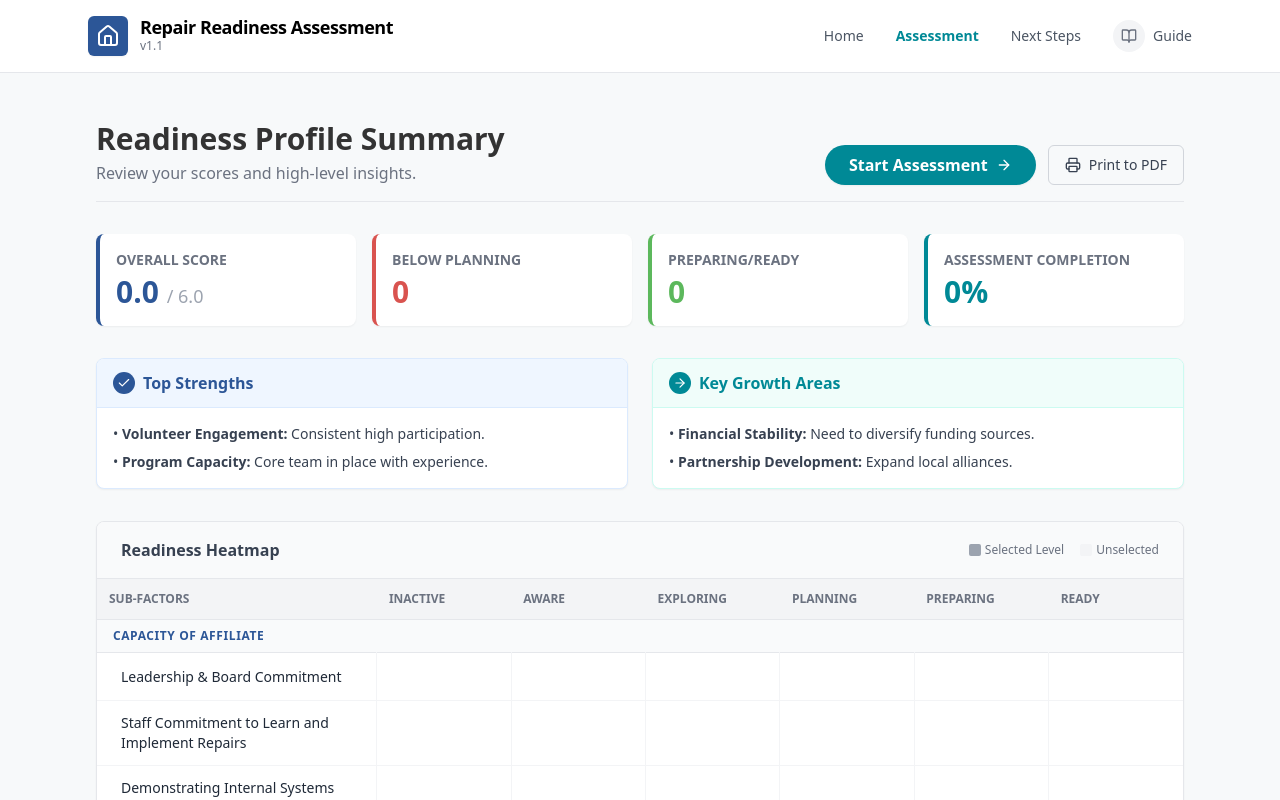
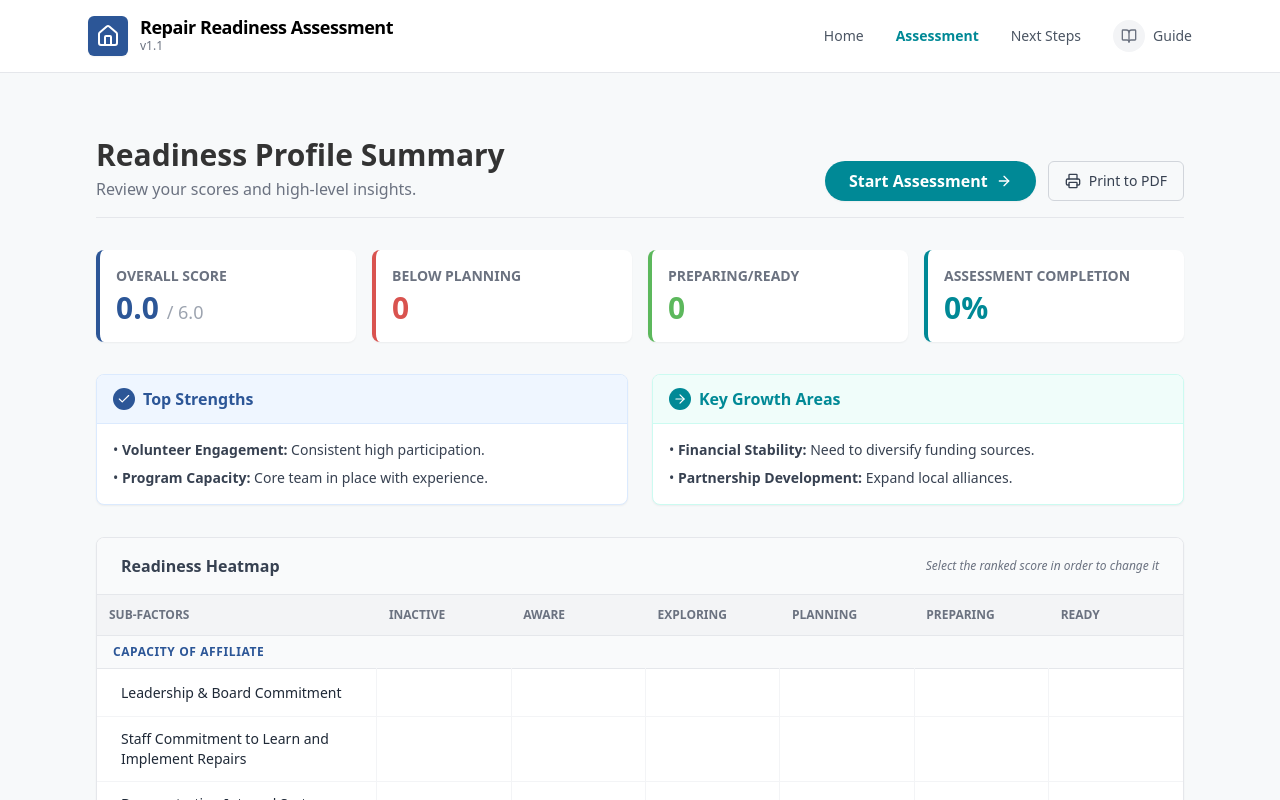
Before and after one commit to jerryzuniga/readiness-app, a React (Vite) app: page / in a window 1280 px wide. Both pictures are taken after a click on the button "Assessment". Shown: the top 800 px of the page. Built offline with nearby package versions, Linux system fonts and the light colour scheme.

Commit message:
Update ReadinessApp.tsx

```diff
--- a/src/ReadinessApp.tsx
+++ b/src/ReadinessApp.tsx
@@ -592,11 +592,9 @@ export default function HomeRepairAssessment() {
               )}
             </div>
 
-            {/* --- NEW "WHAT TO EXPECT" SECTION --- */}
             <div className="w-full max-w-3xl bg-white rounded-xl shadow-sm border border-gray-200 p-8 text-left mb-12">
               <h3 className="text-2xl font-bold text-[#2C5697] mb-8">What to Expect</h3>
               <div className="space-y-8">
-                {/* Item 1 */}
                 <div className="flex gap-5">
                   <div className="flex-shrink-0 w-12 h-12 rounded-full bg-[#E3F2FD] flex items-center justify-center text-[#2C5697] font-bold text-lg">
                     15
@@ -607,7 +605,6 @@ export default function HomeRepairAssessment() {
                   </div>
                 </div>
 
-                {/* Item 2 */}
                 <div className="flex gap-5">
                   <div className="flex-shrink-0 w-12 h-12 rounded-full bg-[#E3F2FD] flex items-center justify-center text-[#2C5697]">
                     <Clock size={24} />
@@ -618,7 +615,6 @@ export default function HomeRepairAssessment() {
                   </div>
                 </div>
 
-                {/* Item 3 */}
                 <div className="flex gap-5">
                   <div className="flex-shrink-0 w-12 h-12 rounded-full bg-[#E3F2FD] flex items-center justify-center text-[#2C5697]">
                     <BarChart3 size={24} />
@@ -629,7 +625,6 @@ export default function HomeRepairAssessment() {
                   </div>
                 </div>
 
-                {/* Item 4 */}
                 <div className="flex gap-5">
                   <div className="flex-shrink-0 w-12 h-12 rounded-full bg-[#E3F2FD] flex items-center justify-center text-[#2C5697]">
                     <Save size={24} />
@@ -653,7 +648,12 @@ export default function HomeRepairAssessment() {
 
         {/* --- VIEW: WIZARD (CARD LAYOUT) --- */}
         {view === 'wizard' && (
-          <div className="w-full mt-6">
+          <div className="w-full mt-8">
+            {/* RESTORED TITLE */}
+            <div className="mb-6">
+                 <h2 className="text-3xl font-bold text-[#333]">Assessment - Sub-factor Rating</h2>
+            </div>
+
             <div className="mb-6 flex justify-between items-end">
               <div>
                 <span className="text-sm font-semibold text-gray-500 uppercase tracking-wide">Section {Math.floor(step/3) + 1} of 5, Item {step + 1} of {SUB_FACTORS.length}</span>
@@ -762,7 +762,7 @@ export default function HomeRepairAssessment() {
 
         {/* --- VIEW: DASHBOARD --- */}
         {view === 'dashboard' && (
-          <div className="flex flex-col gap-8 mt-4">
+          <div className="flex flex-col gap-8 mt-8">
             {/* Header */}
             <div className="flex justify-between items-end border-b border-gray-200 pb-4">
               <div>
@@ -842,9 +842,8 @@ export default function HomeRepairAssessment() {
             <div className="bg-white rounded-lg shadow-sm border border-gray-200 overflow-hidden">
               <div className="px-6 py-4 border-b border-gray-200 bg-gray-50 flex justify-between items-center">
                 <h3 className="font-bold text-gray-700">Readiness Heatmap</h3>
-                <div className="flex gap-4 text-xs text-gray-500">
-                  <div className="flex items-center gap-1"><div className="w-3 h-3 bg-gray-400 rounded-sm"></div> Selected Level</div>
-                  <div className="flex items-center gap-1"><div className="w-3 h-3 bg-gray-100 rounded-sm"></div> Unselected</div>
+                <div className="flex gap-4 text-xs text-gray-500 italic">
+                  Select the ranked score in order to change it
                 </div>
               </div>
               <div className="overflow-x-auto">
```
